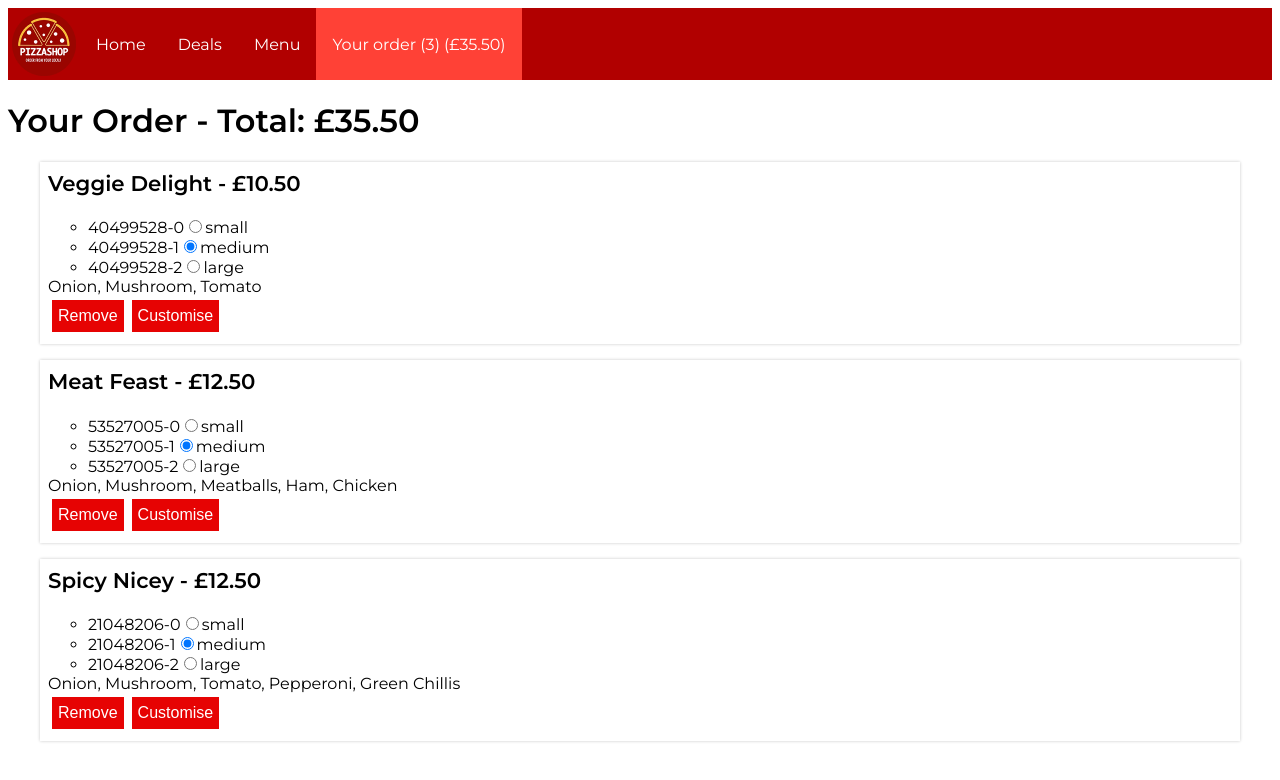
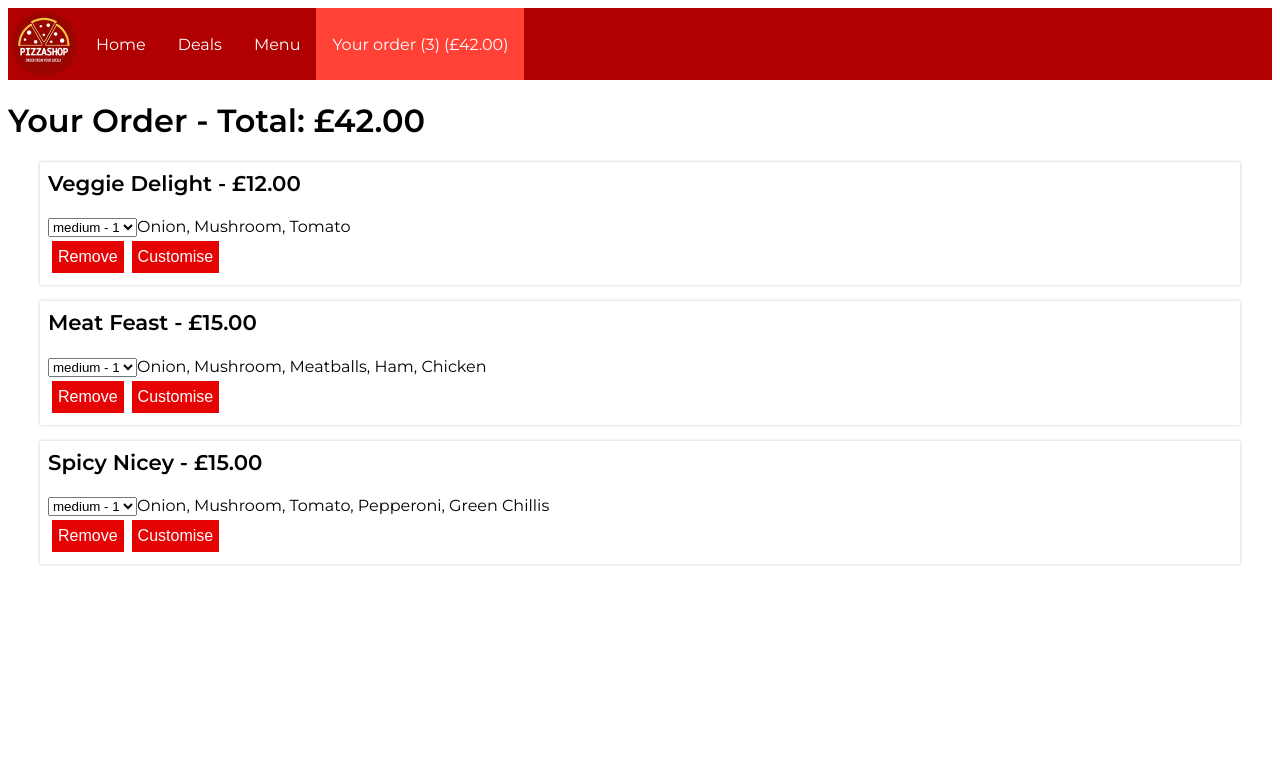
Before and after one commit to samthidny/pizza-shop, an Angular app: page /cart in a window 1280 px wide. Shown: the top 780 px of the page. Built offline with nearby package versions, Linux system fonts and the light colour scheme.

Commit message:
pizza size refactor

```diff
--- a/src/app/cart-item.component.html
+++ b/src/app/cart-item.component.html
@@ -1,6 +1,7 @@
 <div class="cart-item">
   <h3>{{pizza.name}} - {{pizza.price | currency:'GBP':'symbol' }}</h3>
-  <app-size [pizza]=pizza></app-size>
+  <!-- <app-size [pizza]=pizza></app-size> -->
+  <app-pizza-size [pizza]=pizza (sizeChange)="sizeChanged($event)"></app-pizza-size>
   <app-topping-list [toppings]=pizza.toppings></app-topping-list>
   <div class="controls">
     <button (click)="removeItem()">Remove</button>
--- a/src/app/cart-item.component.ts
+++ b/src/app/cart-item.component.ts
@@ -1,5 +1,6 @@
 import { Component, OnInit, Input, Output, EventEmitter } from '@angular/core';
 import { Pizza } from './pizza';
+import { PizzaSize } from './pizza-size';
 
 @Component({
   selector: 'app-cart-item',
@@ -24,4 +25,9 @@ export class CartItemComponent implements OnInit {
     this.itemRemoved.emit(this.pizza);
   }
 
+  sizeChanged(size: PizzaSize): void {
+    console.log('Cart Item heard size changed');
+    this.pizza.size = size;
+  }
+
 }
--- a/src/app/customise.component.html
+++ b/src/app/customise.component.html
@@ -1,5 +1,6 @@
 <h1>Customise this pizza</h1>
 <h2>{{pizza.name}} - {{pizza.size.name}} - {{pizza.price}}</h2>
+<app-pizza-size [pizza]="pizza" (sizeChange)="sizeChanged($event)"></app-pizza-size>
 <div *ngFor="let topping of toppings; index as i">
   <input type="checkbox" [id]="'radio' + i" [attr.checked]="pizza.toppings.indexOf(topping) !== -1 ? 'checked' : null" (change)="toppingChanged($event)" name="{{topping.name}}">
   <label [for]="'radio' + i">{{topping.name}}</label>
--- a/src/app/customise.component.ts
+++ b/src/app/customise.component.ts
@@ -4,6 +4,7 @@ import { Pizza } from './pizza';
 import { CartService } from './cart.service';
 import { ToppingsService } from './toppings.service';
 import { Topping } from './topping';
+import { PizzaSize } from './pizza-size';
 
 @Component({
   selector: 'app-customise',
@@ -37,4 +38,8 @@ export class CustomiseComponent implements OnInit {
     }
   }
 
+  sizeChanged(size: PizzaSize): void {
+    this.pizza.size = size;
+  }
+
 }
--- a/src/app/menu.service.ts
+++ b/src/app/menu.service.ts
@@ -48,7 +48,7 @@ export class MenuService {
 
   getToppingPrice(pizza: Pizza, topping: Topping): number {
     // Check Pizza size and calculate topping price
-    return 1;
+    return pizza.size.id + 0.5;
   }
 
   getBasePrice(pizza: Pizza): number {
--- a/src/app/pizza-size.component.html
+++ b/src/app/pizza-size.component.html
@@ -1,3 +1,3 @@
 <select (change)="onSizeChange($event.target.value)">
-  <option *ngFor="let size of sizes; index as i" [value]="size.id" [selected]="size.id === selectedSize.id">{{size.name}} - {{size.id}}</option>
+  <option *ngFor="let size of sizes; index as i" [value]="size.id" [selected]="size.id === pizza.size.id">{{size.name}} - {{size.id}}</option>
 </select>
```
